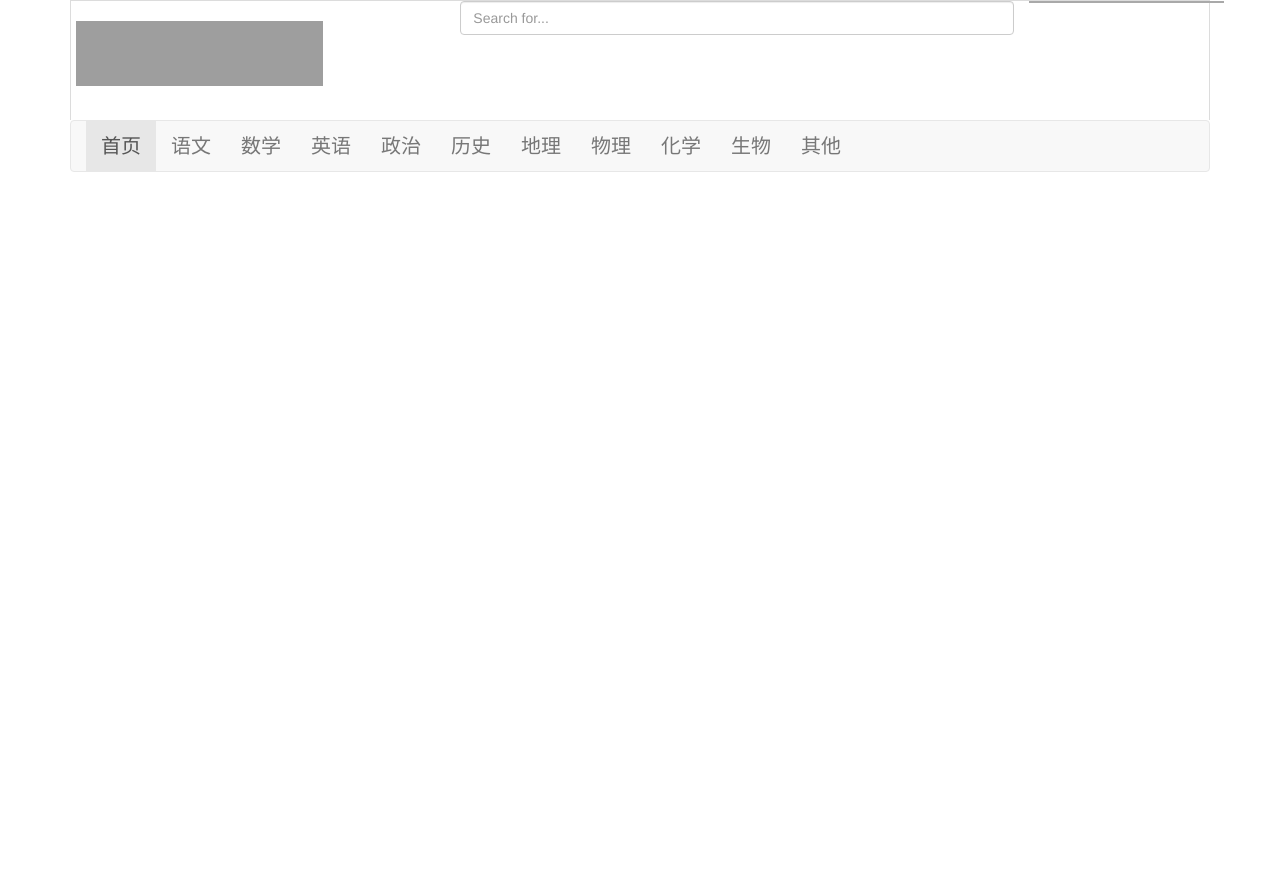
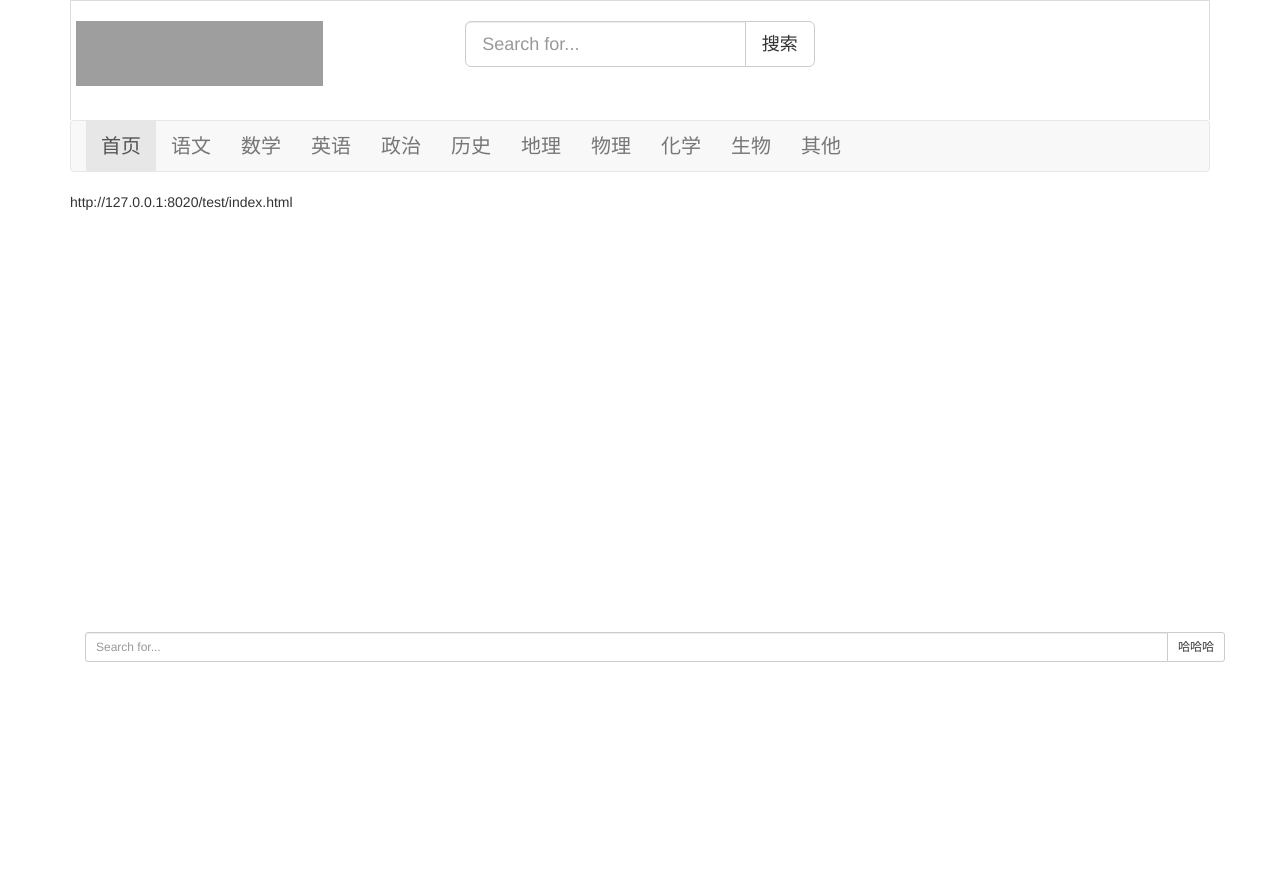
Before and after one commit to HB6H057/wp2flask-cms, a Flask app: template app/templates/new/index.html in a window 1280 px wide. After the commit the page ends 662 px from the top, so only its background shows below. Run offline with Flask 2, Linux system fonts and the light colour scheme; the template is opened without the code that fills it, so the values that code supplies are empty; some libraries are stand-ins or nearby versions; grey boxes are pictures that could not be loaded.

```diff
--- a/app/templates/new/css/style.css
+++ b/app/templates/new/css/style.css
@@ -6,13 +6,13 @@
 .header {
 	/*background-image: url(http://image.golaravel.com/5/c9/44e1c4e50d55159c65da6a41bc07e.jpg);*/
 	background-color: white;
-	text-indent: -9999px;
 	height: 120px;
 	border: solid 1px gainsboro;
 	border-bottom: none;
 }
 .search-block{
 	display: inline;
+	padding: 20px;
 }
 
 .cate-button{
@@ -26,6 +26,7 @@
 	height: 65px;
 	width: 247px;
 	margin-left: 5px;
+	text-indent: -9999px;
 }
 
 .cate-navbar {
--- a/app/templates/new/index.html
+++ b/app/templates/new/index.html
@@ -9,7 +9,6 @@
 	</head>
 	<body>
 		<div class="container">
-
 			<header class="header">
 				<div class="row">
 				<div class="col-sm-4">
@@ -17,19 +16,19 @@
 						<h1><a href="/">高中复习提纲网</a></h1>
 					</div>
 				</div>
-			<div class="col-sm-6">
-				<form class="form-group" action="" method="post">
-					<!--<div class="input-group input-group-sm">-->
-						<input type="text" class="form-control " placeholder="Search for...">
+				<div class="col-sm-4 search-block">
+					<form class="form-group">
+						<div class="input-group input-group-lg">
+							<input type="text" class="form-control" placeholder="Search for...">
 							<span class="input-group-btn">
-							<button class="btn btn-default" type="button">OK</button>
+								<button class="btn btn-default" type="submit">搜索</button>
 							</span>
-					<!--</div>-->
+						</div>
 					</form>
 				</div>
-			<div class="col-sm-2 test">
+				<!--<div class="col-sm-2 test">
 
-			</div>
+				</div-->
 				</div>
 			</header>
 
@@ -59,6 +58,9 @@
 					</div>
 				</nav>
 			<div class="container">
+				<div class="row">
+					http://127.0.0.1:8020/test/index.html
+				</div>
 				<br />
 				<br />
 				<br />
@@ -80,11 +82,14 @@
 				<br />
 				<br />
 				<br />
-			<br />
-			<br />
-			<br />
-			<br />
-			<br />
+				<form class="form-group" action="" method="post">
+					<div class="input-group input-group-sm">
+						<input type="text" class="form-control " placeholder="Search for...">
+						<span class="input-group-btn">
+							<button class="btn btn-default" type="button">哈哈哈</button>
+						</span>
+					</div>
+				</form>
 				<br />
 				<br />
 				<br />
```
Lines whose indentation alone changed are shown as unchanged.
